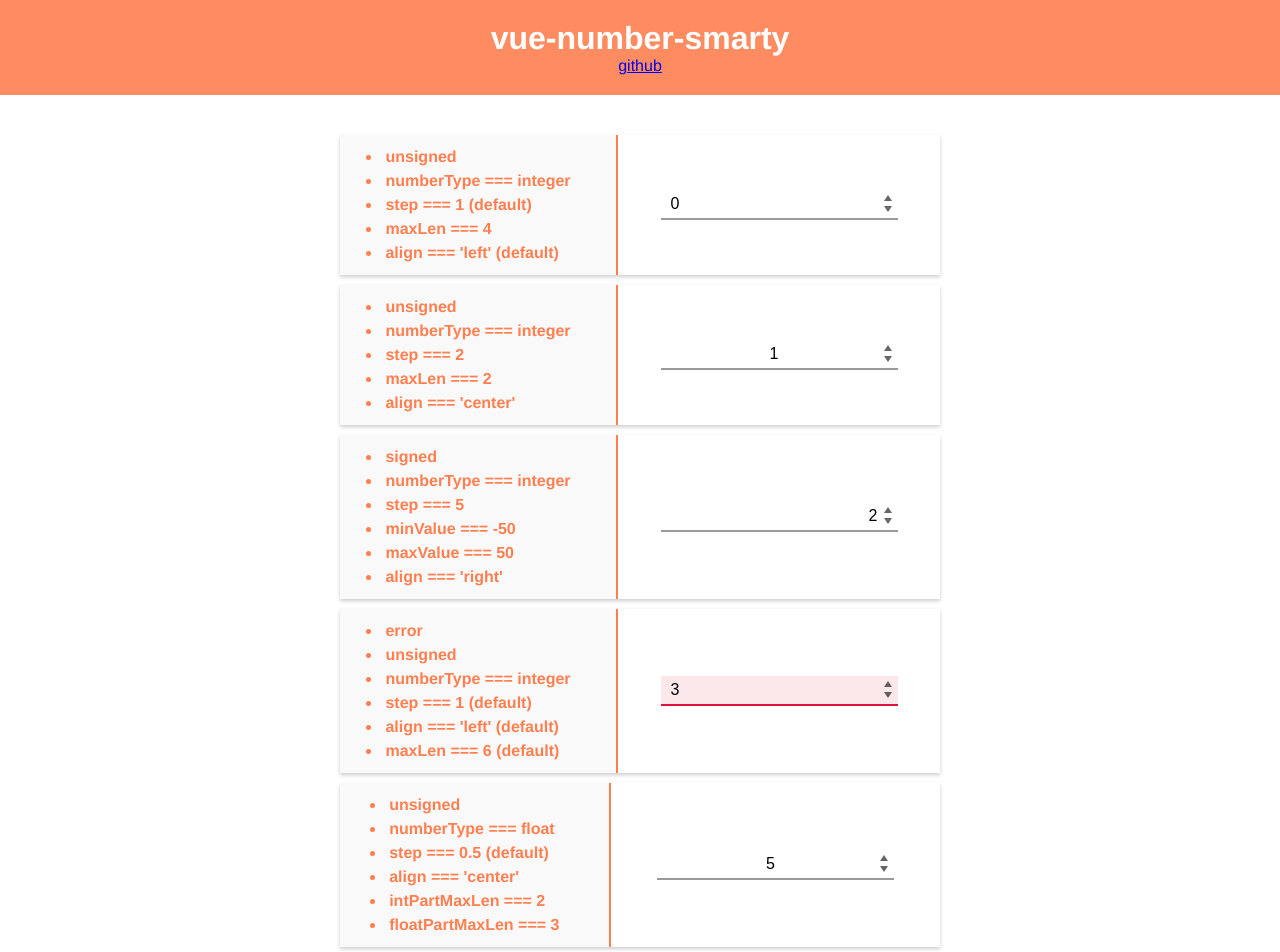
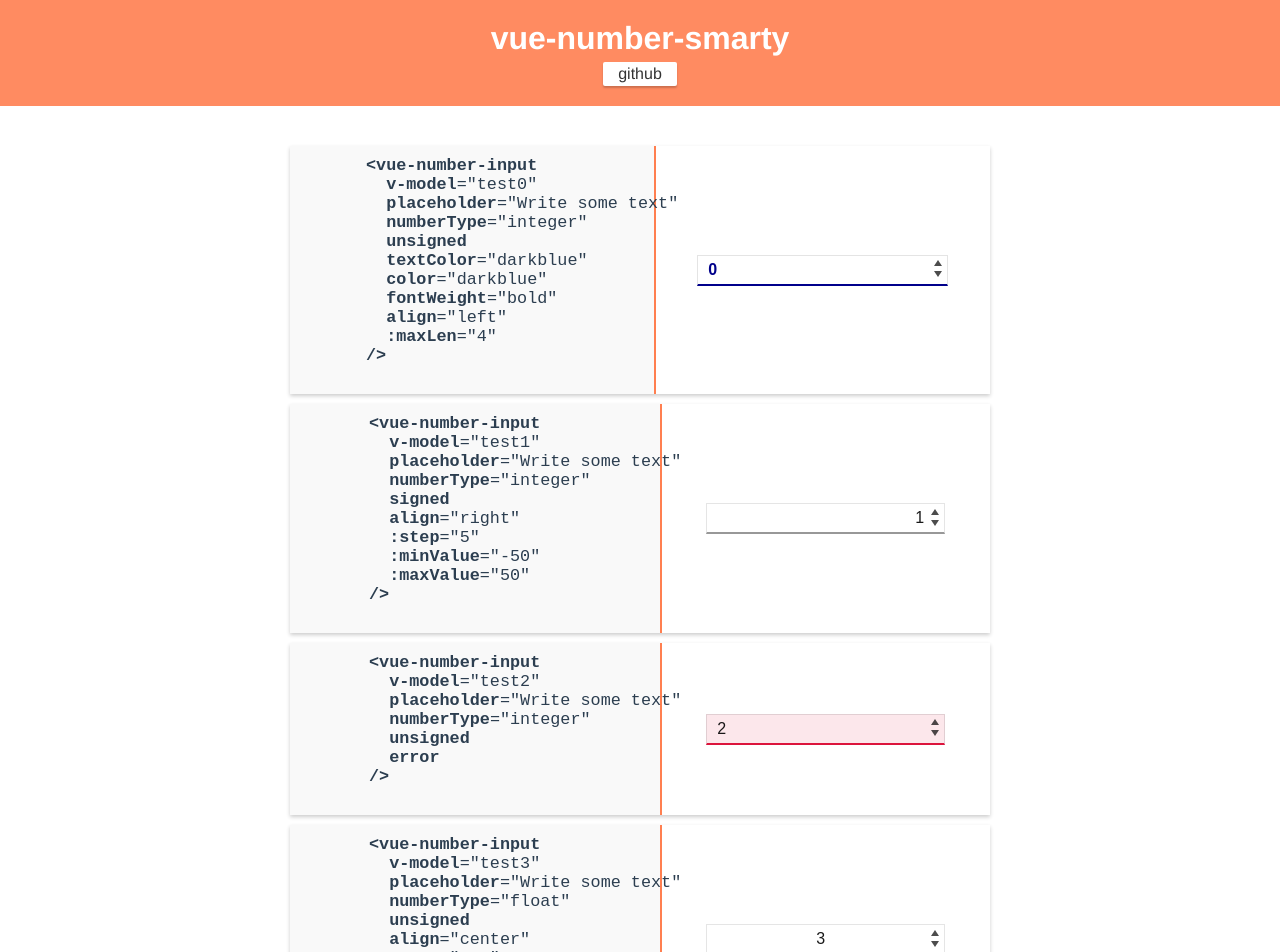
Before and after one commit to TrendingTechnology/vue-number-smarty, a Vue app: page / in a window 1280 px wide. Shown: the top 952 px of the page. Built offline with nearby package versions, Linux system fonts and the light colour scheme.

Commit message:
added link to demo page, theme props

```diff
--- a/src/App.vue
+++ b/src/App.vue
@@ -2,18 +2,24 @@
   <div id="app">
     <header>
       <h1>vue-number-smarty</h1>
-      <a href="https://github.com/Seokky/vue-number-smarty">github</a>
+      <a id="githubLink" href="https://github.com/Seokky/vue-number-smarty" target="_blank">github</a>
     </header>
 
     <section class="demo-case">
       <div class="demo-case__half">
-        <ul class="props-list">
-          <li>unsigned</li>
-          <li>numberType === integer</li>
-          <li>step === 1 (default)</li>
-          <li>maxLen === 4</li>
-          <li>align === 'left' (default)</li>
-        </ul>
+        <pre>
+          <b>&lt;vue-number-input</b>
+            <b>v-model</b>="test0"
+            <b>placeholder</b>="Write some text"
+            <b>numberType</b>="integer"
+            <b>unsigned</b>
+            <b>textColor</b>="darkblue"
+            <b>color</b>="darkblue"
+            <b>fontWeight</b>="bold"
+            <b>align</b>="left"
+            <b>:maxLen</b>="4"
+          <b>/&gt;</b>
+        </pre>
       </div>
       <div class="demo-case__half">
         <vue-number-input
@@ -22,6 +28,9 @@
           numberType="integer"
           unsigned
           align="left"
+          textColor="darkblue"
+          color="darkblue"
+          fontWeight="bold"
           :maxLen="4"
         />
       </div>
@@ -29,41 +38,22 @@
 
     <section class="demo-case">
       <div class="demo-case__half">
-        <ul class="props-list">
-          <li>unsigned</li>
-          <li>numberType === integer</li>
-          <li>step === 2</li>
-          <li>maxLen === 2</li>
-          <li>align === 'center'</li>
-        </ul>
+        <pre>
+          <b>&lt;vue-number-input</b>
+            <b>v-model</b>="test1"
+            <b>placeholder</b>="Write some text"
+            <b>numberType</b>="integer"
+            <b>signed</b>
+            <b>align</b>="right"
+            <b>:step</b>="5"
+            <b>:minValue</b>="-50"
+            <b>:maxValue</b>="50"
+          <b>/&gt;</b>
+        </pre>
       </div>
       <div class="demo-case__half">
         <vue-number-input
           v-model="test1"
-          placeholder="Write some text"
-          numberType="integer"
-          unsigned
-          align="center"
-          :step="2"
-          :maxLen="2"
-        />
-      </div>
-    </section>
-
-    <section class="demo-case">
-      <div class="demo-case__half">
-        <ul class="props-list">
-          <li>signed</li>
-          <li>numberType === integer</li>
-          <li>step === 5</li>
-          <li>minValue === -50</li>
-          <li>maxValue === 50</li>
-          <li>align === 'right'</li>
-        </ul>
-      </div>
-      <div class="demo-case__half">
-        <vue-number-input
-          v-model="test2"
           placeholder="Write some text"
           numberType="integer"
           signed
@@ -77,18 +67,19 @@
 
     <section class="demo-case">
       <div class="demo-case__half">
-        <ul class="props-list">
-          <li>error</li>
-          <li>unsigned</li>
-          <li>numberType === integer</li>
-          <li>step === 1 (default)</li>
-          <li>align === 'left' (default)</li>
-          <li>maxLen === 6 (default)</li>
-        </ul>
+        <pre>
+          <b>&lt;vue-number-input</b>
+            <b>v-model</b>="test2"
+            <b>placeholder</b>="Write some text"
+            <b>numberType</b>="integer"
+            <b>unsigned</b>
+            <b>error</b>
+          <b>/&gt;</b>
+        </pre>
       </div>
       <div class="demo-case__half">
         <vue-number-input
-          v-model="test3"
+          v-model="test2"
           placeholder="Write some text"
           numberType="integer"
           unsigned
@@ -97,41 +88,24 @@
       </div>
     </section>
 
-    <!-- <section class="demo-case">
+    <section class="demo-case">
       <div class="demo-case__half">
-        <ul class="props-list">
-          <li>unsigned</li>
-          <li>numberType === float</li>
-          <li>step === 1 (default)</li>
-          <li>align === 'center'</li>
-          <li>maxLen === 6 (default)</li>
-        </ul>
+        <pre>
+          <b>&lt;vue-number-input</b>
+            <b>v-model</b>="test3"
+            <b>placeholder</b>="Write some text"
+            <b>numberType</b>="float"
+            <b>unsigned</b>
+            <b>align</b>="center"
+            <b>:step</b>="0.5"
+            <b>:intPartMaxLen</b>="2"
+            <b>:floatPartMaxLen</b>="3"
+          <b>/&gt;</b>
+        </pre>
       </div>
       <div class="demo-case__half">
         <vue-number-input
-          v-model="test4"
-          placeholder="Write some text"
-          numberType="float"
-          unsigned
-          align="center"
-        />
-      </div>
-    </section> -->
-
-    <section class="demo-case">
-      <div class="demo-case__half">
-        <ul class="props-list">
-          <li>unsigned</li>
-          <li>numberType === float</li>
-          <li>step === 0.5 (default)</li>
-          <li>align === 'center'</li>
-          <li>intPartMaxLen === 2</li>
-          <li>floatPartMaxLen === 3</li>
-        </ul>
-      </div>
-      <div class="demo-case__half">
-        <vue-number-input
-          v-model="test5"
+          v-model="test3"
           placeholder="Write some text"
           numberType="float"
           unsigned
@@ -145,13 +119,18 @@
 
     <section class="demo-case">
       <div class="demo-case__half">
-        <ul class="props-list">
-          <li>readonly</li>
-        </ul>
+        <pre>
+          <b>&lt;vue-number-input</b>
+            <b>v-model</b>="test3"
+            <b>placeholder</b>="Readonly"
+            <b>numberType</b>="float"
+            <b>readonly</b>
+          <b>/&gt;</b>
+        </pre>
       </div>
       <div class="demo-case__half">
         <vue-number-input
-          v-model="test5"
+          v-model="test4"
           placeholder="Readonly"
           numberType="float"
           readonly
@@ -197,10 +176,21 @@ header {
     margin: 0;
     color: white;
   }
+  #githubLink {
+    display: inline-block;
+    margin-top: 5px;
+    text-decoration: none;
+    color: black;
+    background: white;
+    padding: 3px 15px;
+    border-radius: 2px;
+    color: rgba(0,0,0,.8);
+    box-shadow: 0px 2px 2px rgba(0,0,0,.2);
+  }
 }
 .demo-case {
   display: flex;
-  max-width: 600px;
+  max-width: 700px;
   margin: 0 auto;
   margin-bottom: 10px;
   box-shadow: 0px 2px 4px rgba(0,0,0,.2);
@@ -213,16 +203,13 @@ header {
     &:first-of-type {
       border-right: 2px solid coral;
       background: rgba(0,0,0,.025);
+      width: 280px;
     }
-  }
-  .props-list {
-    padding: 0;
-    margin: 0;
-    text-align: left;
-    li {
-      padding: 3px;
-      font-weight: bold;
-      color: coral;
+    pre {
+      text-align: left;
+      margin-left: -60px;
+      font-size: 1.05rem;
+      margin: 0;
     }
   }
 }
--- a/src/plugin-src/NumberInput.vue
+++ b/src/plugin-src/NumberInput.vue
@@ -97,6 +97,21 @@ export default {
       type: Boolean,
       default: false,
     },
+    color: {
+      required: false,
+      type: String,
+      default: 'rgba(0,0,0,.4)',
+    },
+    textColor: {
+      required: false,
+      type: String,
+      default: 'rgba(0,0,0,.9)',
+    },
+    fontWeight: {
+      required: false,
+      type: String,
+      default: 'normal',
+    },
   },
   data() {
     return {
@@ -159,6 +174,9 @@ export default {
     stylesComputed() {
       return {
         textAlign: this.align,
+        borderBottomColor: (this.error) ? 'crimson' : this.color,
+        color: this.textColor,
+        fontWeight: this.fontWeight,
       };
     },
     /* string max length without minus sign */
@@ -323,7 +341,7 @@ export default {
       padding-right: 20px;
       font-size: 1rem;
       box-shadow: none;
-      border: none;
+      border: 1px solid rgba(0,0,0,.1);;
       border-bottom: 2px solid rgba(gray,.8);
       outline: none;
       &:focus {
@@ -355,7 +373,7 @@ export default {
         }
         &:after {
           display: block;
-          border-bottom: 6px solid rgba(0,0,0,.6);
+          border-bottom: 6px solid rgba(0,0,0,.7);
           border-left: 4px solid transparent;
           border-right: 4px solid transparent;
           content: "";
@@ -377,7 +395,7 @@ export default {
         }
         &:after {
           display: block;
-          border-top: 6px solid rgba(0,0,0,.6);
+          border-top: 6px solid rgba(0,0,0,.7);
           border-left: 4px solid transparent;
           border-right: 4px solid transparent;
           content: "";
--- a/src/plugin-src/package.json
+++ b/src/plugin-src/package.json
@@ -1,6 +1,6 @@
 {
   "name": "vue-number-smarty",
-  "version": "1.1.0",
+  "version": "1.2.1",
   "description": "Number input with rich functionality for Vue.js",
   "main": "dist/main.js",
   "private": false,
```
Also changed, not shown: src/plugin-src/README.md, src/plugin-src/dist/main.js, 1 other file (tests, documents, lock files or other folders).
